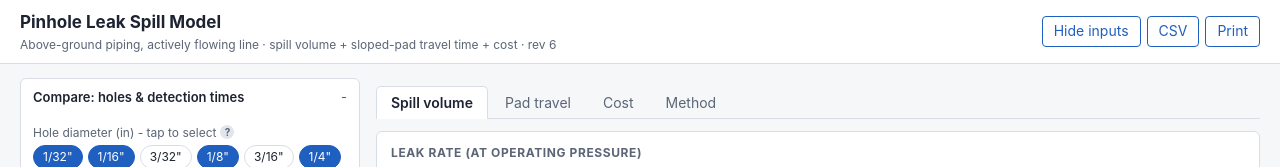
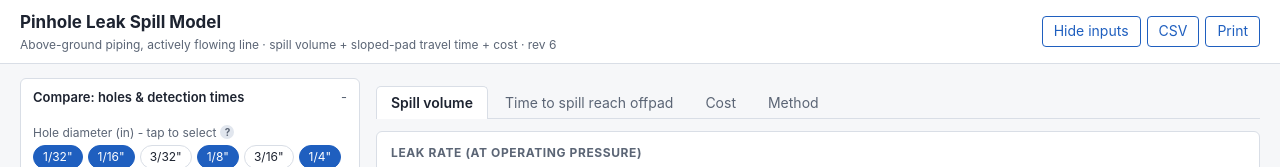
Before and after one commit to learn2lovenlaugh/Piping-Spills-Volume, a plain HTML site: page index.html in a window 1280 px wide. Shown: the top 167 px of the page. Drawn offline with Linux system fonts and the light colour scheme.

Commit message:
Update index.html

```diff
--- a/index.html
+++ b/index.html
@@ -153,7 +153,7 @@ ol.refs li{margin:4px 0}
  <div id="err"></div>
  <div class="tabs" id="tabs">
   <button data-t="t_spill" class="act">Spill volume</button>
-  <button data-t="t_spread">Pad travel</button>
+  <button data-t="t_spread">Time to spill reach offpad</button>
   <button data-t="t_cost">Cost</button>
   <button data-t="t_method">Method</button>
  </div>
```
